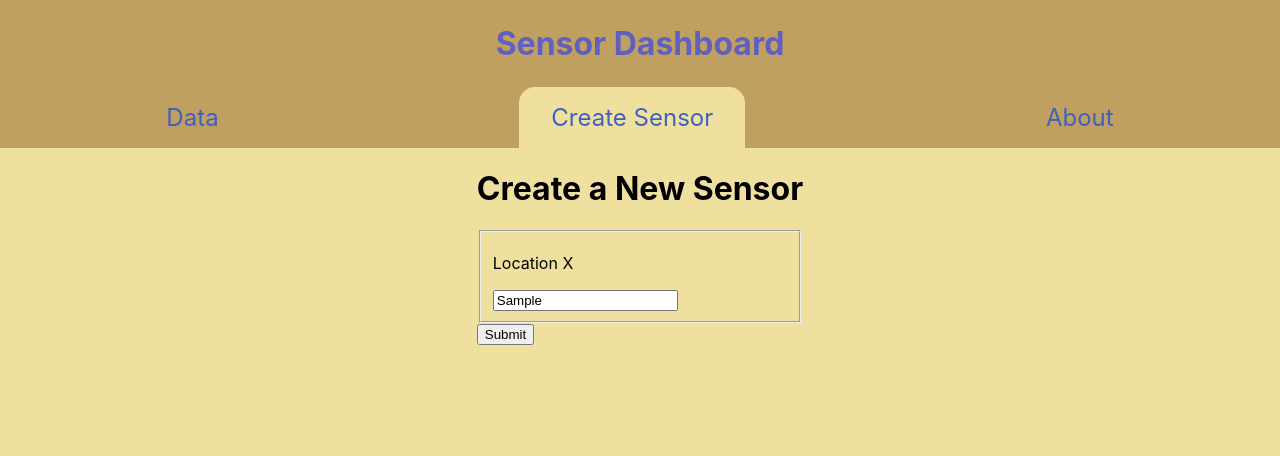
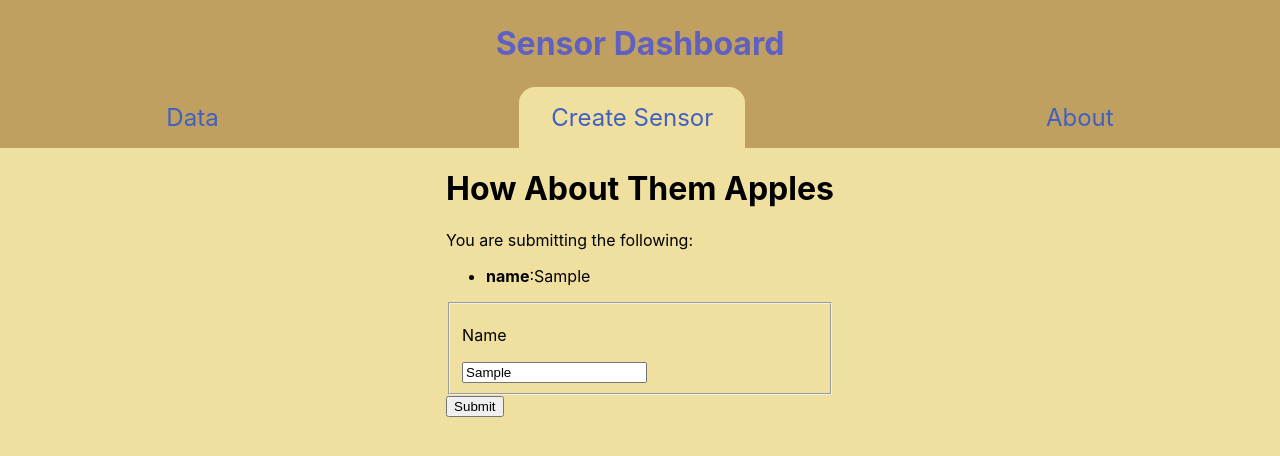
Before and after one commit to Young62/sensor-gateway, a React (Create React App) app in the folder sensor-dashboard/: page /create in a window 1280 px wide. Both pictures are taken after typing "Sample" into the empty fields and a click on the button "Submit". Shown: the top 456 px of the page. Built offline with nearby package versions, Linux system fonts and the light colour scheme.

Commit message:
begin form work

```diff
--- a/sensor-dashboard/src/components/DataForm.js
+++ b/sensor-dashboard/src/components/DataForm.js
@@ -1,22 +1,55 @@
 import React from 'react';
+import { useState, useReducer } from "react";
+
+const formReducer = (state, event) => {
+    return {
+        ...state,
+        [event.name]: event.value
+    }
+}
 
 function DataForm () {
+    const [formData, setFormData] = useReducer(formReducer, {});
+    const [submitting, setSubmitting] = useState(false);
     const handleSubmit = event => {
       event.preventDefault();
-    alert('You have submitted the form.')
+     setSubmitting(true);
+
+     setTimeout(() => {
+       setSubmitting(false);
+     }, 3000)
    }
 
-    return<div className="wrapper">
-        <h1>Create a New Sensor</h1>
+   const handleChange = event => {
+        setFormData({
+        name: event.target.name,
+        value: event.target.value,
+        });
+    }
+
+    return(
+      <div className="wrapper">
+        <h1>How About Them Apples</h1>
+        {submitting &&
+        <div>
+            You are submitting the following:
+            <ul>
+            {Object.entries(formData).map(([name, value]) => (
+                <li key={name}><strong>{name}</strong>:{value.toString()}</li>
+            ))}
+            </ul>
+        </div>
+        }
         <form onSubmit={handleSubmit}>
           <fieldset>
             <label>
-                    <p>Location X</p>
-                    <input name="locationX" />
+              <p>Name</p>
+              <input name="name" onChange={handleChange} />
             </label>
           </fieldset>
           <button type="submit">Submit</button>
         </form>
       </div>
+    )
   }
 export default DataForm;
```
Lines whose indentation alone changed are shown as unchanged.
